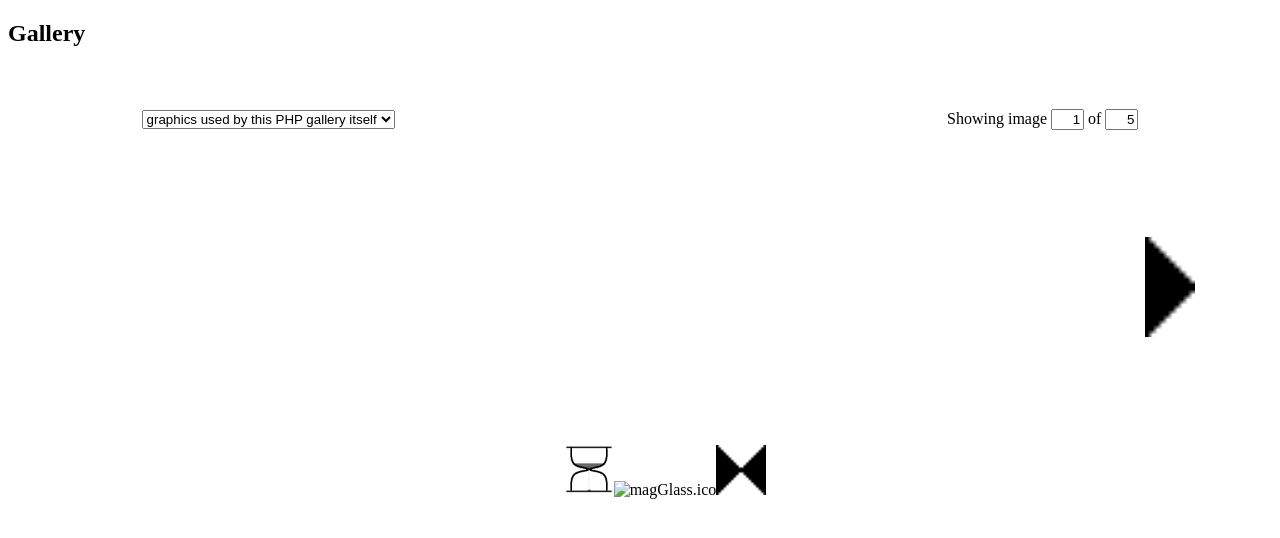
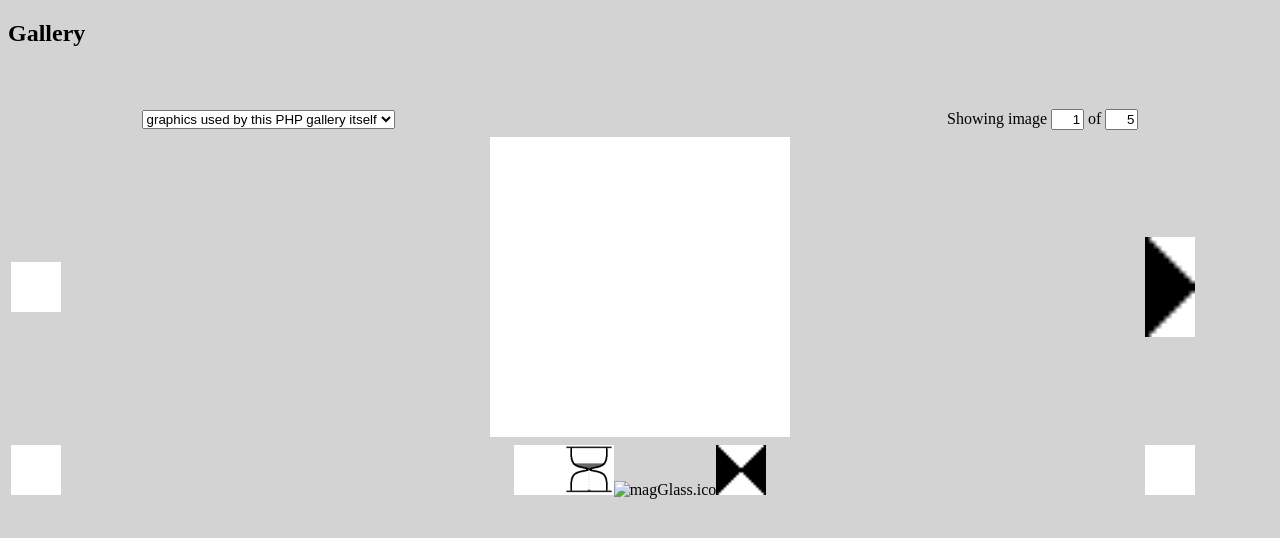
Before and after one commit to tuejoshua/tuejoshua.github.io, a PHP site: page /gallery/gallery.php in a window 1280 px wide. Shown: the top 538 px of the page. Run offline with PHP 8.4, Linux system fonts and the light colour scheme.

Commit message:
Color background (to increase visibility of graphics)

```diff
--- a/gallery/gallery.php
+++ b/gallery/gallery.php
@@ -219,7 +219,7 @@ if ((PAGE+1)<( (Indices[Number(document.FolderForm.FolderSelect.value)+1]-Indice
 
 </HEAD>
 
-<BODY onload="OpenFolder(document.FolderForm.FolderSelect.value);">
+<BODY onload="OpenFolder(document.FolderForm.FolderSelect.value);" style="background-color:lightgray;">
 
 <H2>Gallery</H2>
 <BR><BR>
```
